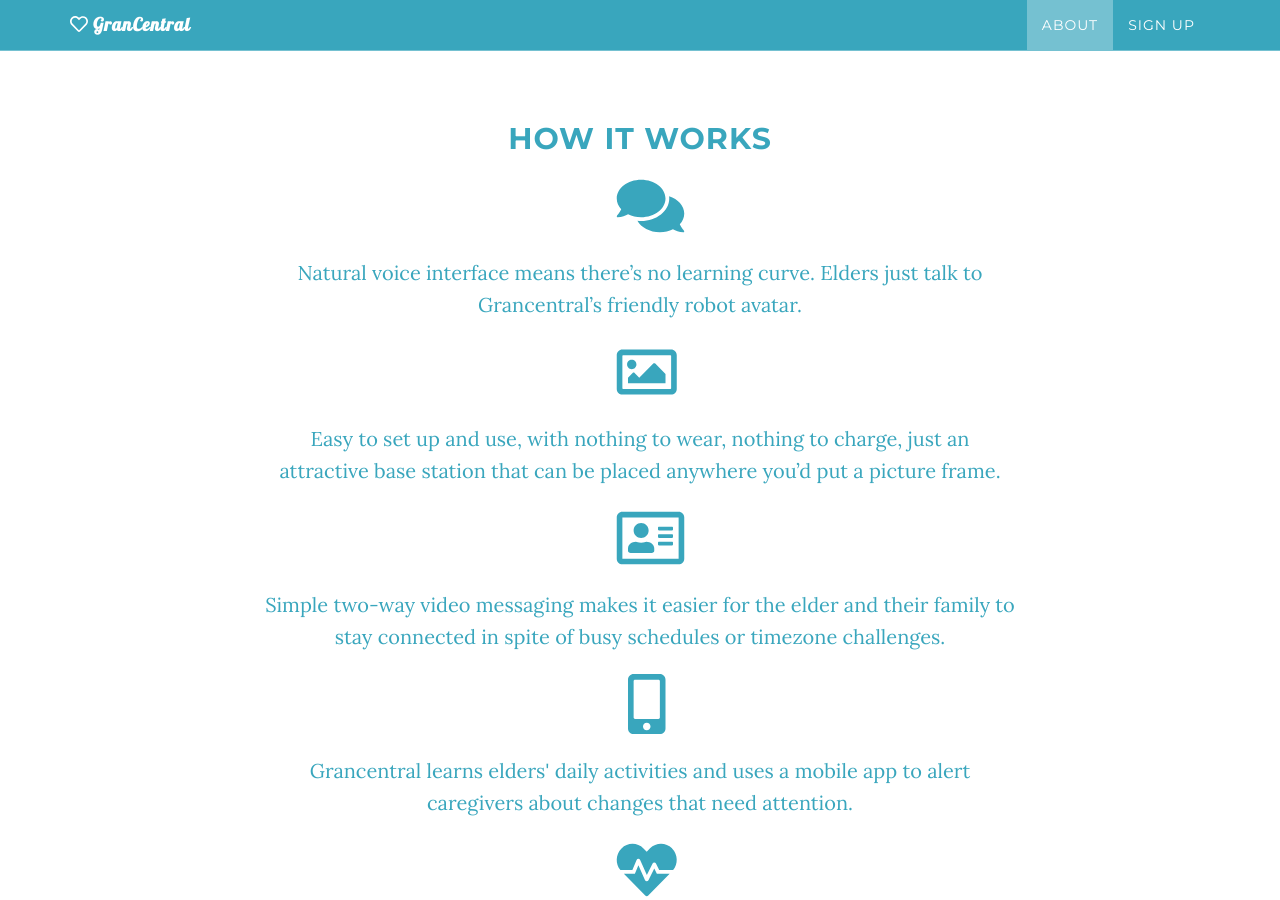
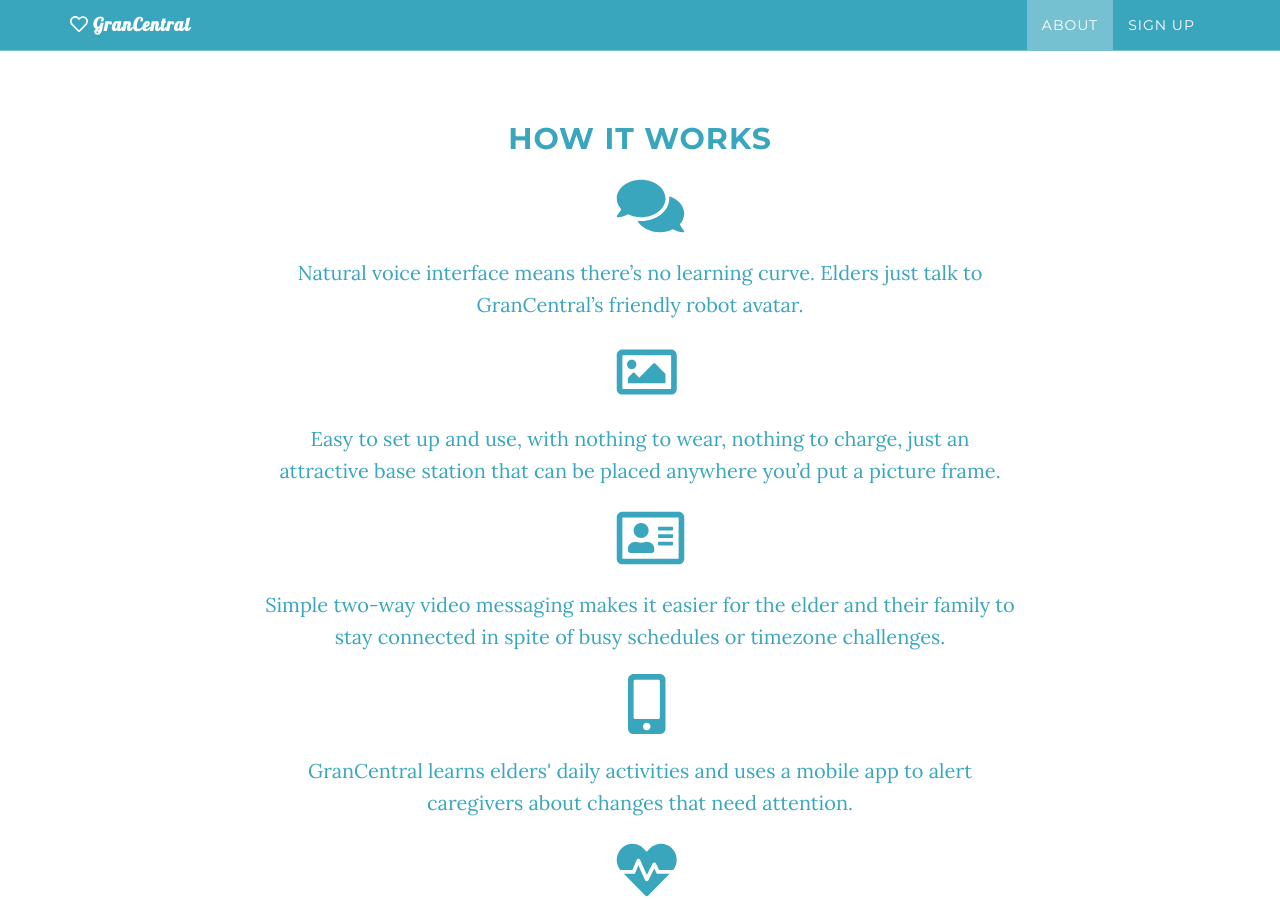
Before and after one commit to ilen/grancentral.ai, a Jekyll site: the page built from index.md, in a window 1280 px wide and 900 px high, scrolled down 978 px. Built offline with Jekyll 4.4.1, drawn with Linux system fonts in a browser that asks for light colours; nearby versions of some CDN libraries.

Commit message:
Close #8

```diff
--- a/_includes/about.html
+++ b/_includes/about.html
@@ -8,7 +8,7 @@
     <i class="fa fa-comments fa-3x" data-fa-transform="left-3" aria-hidden="true"></i>
                     </span></p>
                 <p>
-Natural voice interface means there’s no learning curve. Elders just talk to Grancentral’s friendly robot avatar.</p>
+Natural voice interface means there’s no learning curve. Elders just talk to GranCentral’s friendly robot avatar.</p>
                 <p><span class="fa-layers fa-fw">
     <i class="far fa-image fa-3x" data-fa-transform="left-3" aria-hidden="true"></i></span></p>
                 <p>
@@ -18,7 +18,7 @@ Easy to set up and use, with nothing to wear, nothing to charge, just an attract
 Simple two-way video messaging makes it easier for  the elder and their family to stay connected in spite of busy schedules or timezone challenges.</p>
                 <p><span class="fa-layers fa-fw"><i class="fas fa-mobile-alt fa-3x" aria-hidden="true"></i></span></p>
                 <p>
-Grancentral learns elders' daily activities and uses a mobile app to alert caregivers about changes that need attention.</p>
+GranCentral learns elders' daily activities and uses a mobile app to alert caregivers about changes that need attention.</p>
                 <p><span class="fa-layers fa-fw"><i class="fa fa-heartbeat fa-3x" data-fa-transform="left-3" aria-hidden="true"></i></span></p>
                 <p>
 Conversational screening and machine learning unobtrusively monitor elders’ mental and physical well-being.</p>
```
